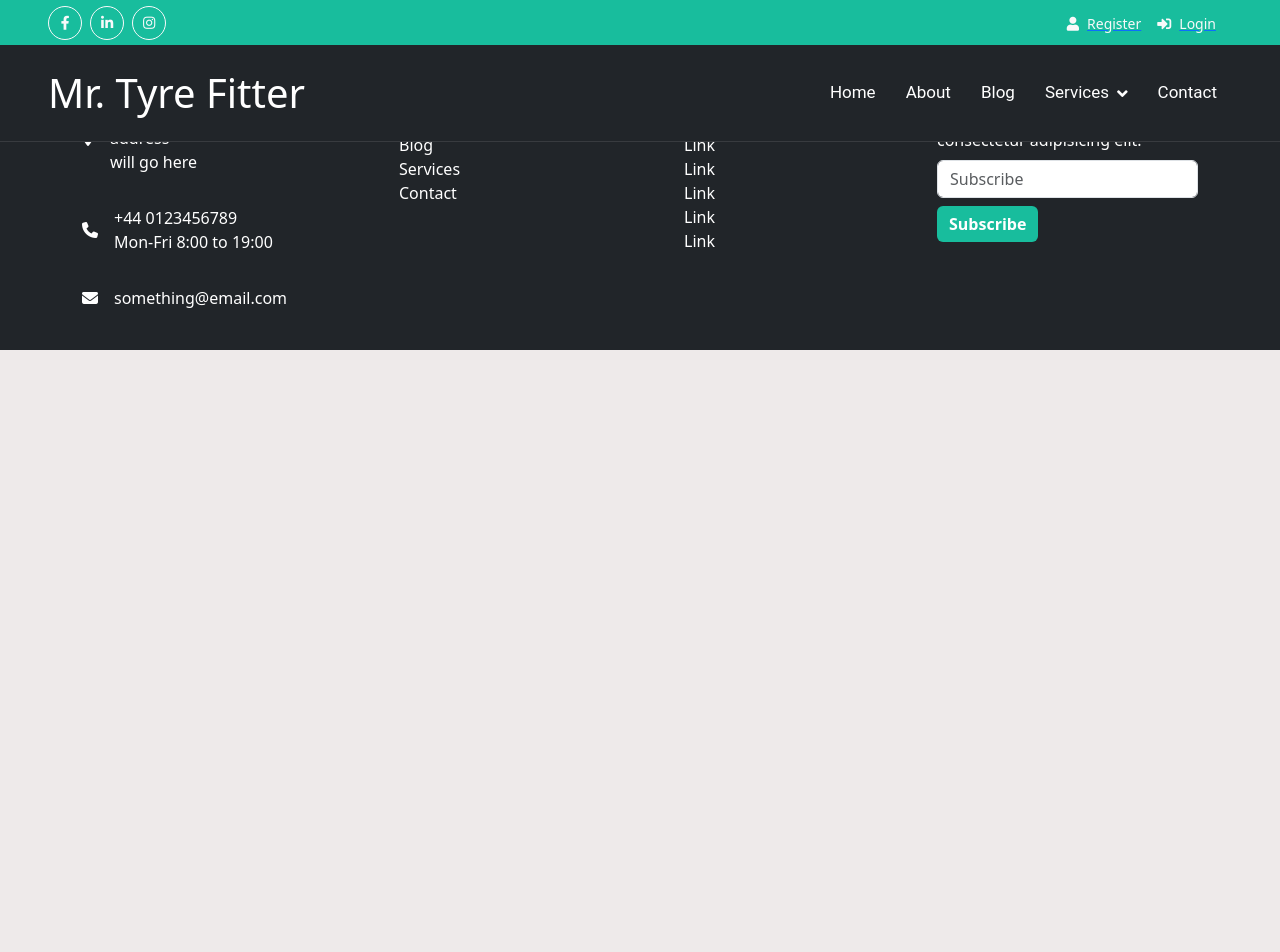
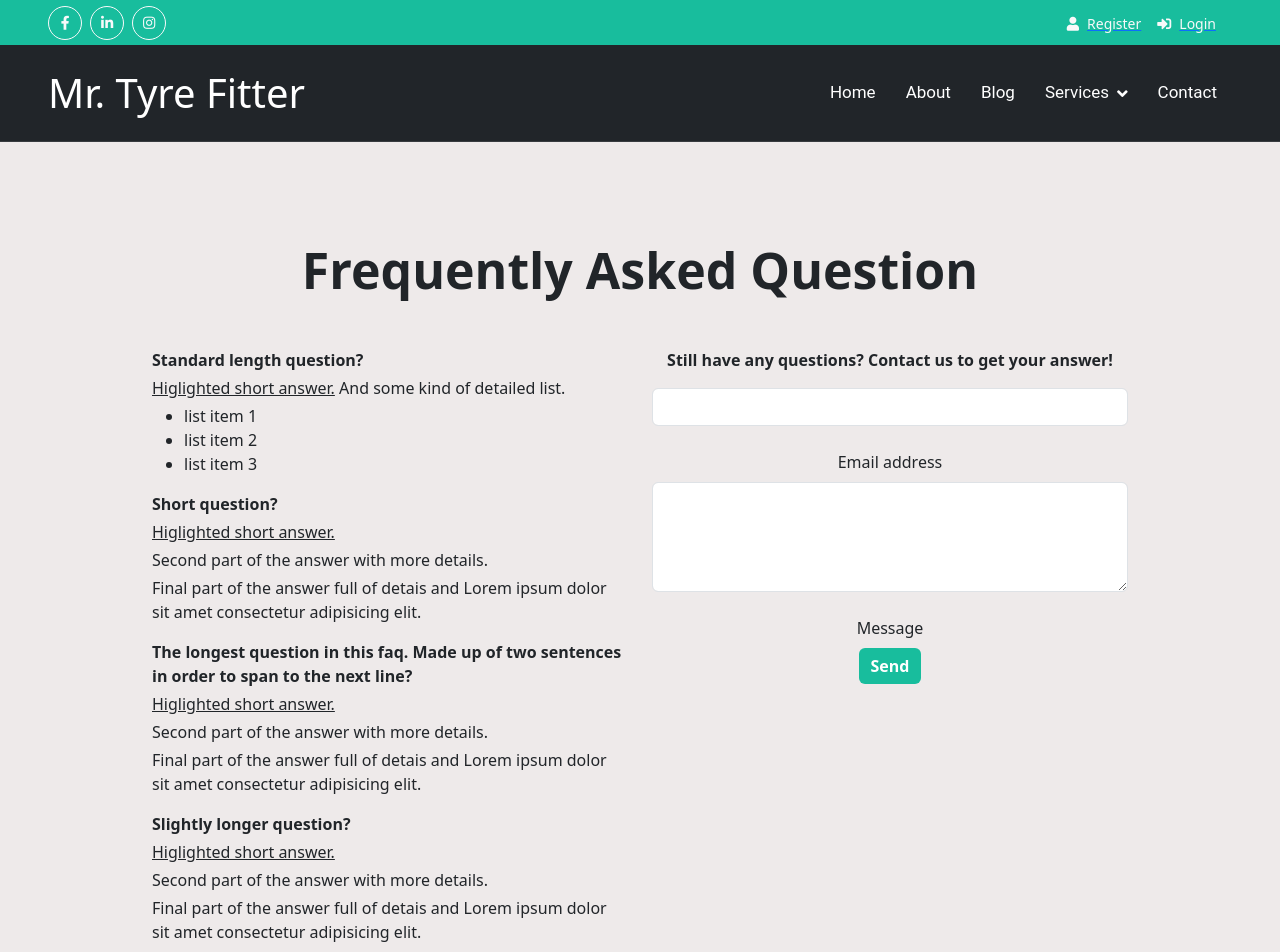
Before and after one commit to Mehwishmushtaq/MrTyreFitter, a React (Vite) app: page /faqs in a window 1280 px wide. Shown: the top 952 px of the page. Before the commit the page ends 800 px from the top, so only its background shows below. Built offline with nearby package versions, Linux system fonts and the light colour scheme.

Commit message:
dev-mehwish changes 2

```diff
--- a/src/App.jsx
+++ b/src/App.jsx
@@ -6,6 +6,7 @@ import Navbar from './components/Navbar';
 import Home from './Home';
 import About from './About';
 import GuaranteeSection from './components/Guarantee'
+import FAQS from './components/faqs'
 import BlogPage from './blogs';
 import ContactPage from './Contact';
 import Footer from './components/Footer';
@@ -39,6 +40,7 @@ const App = () => {
         <Route path="/" element={<Home/>} />
         <Route path="/about" element={<About/>} />
         <Route path="/guarantee" element={<GuaranteeSection/>} />
+        <Route path="/faqs" element={<FAQS/>} />
         <Route path="/blogs" element={<BlogPage/>} />
         <Route path="/contact" element={<ContactPage/>} />
         <Route path="/services/mobile-tyre-fitting" element={<MobileTyreFitting/>} />
--- a/src/components/Footer.jsx
+++ b/src/components/Footer.jsx
@@ -45,7 +45,7 @@ const Footer = () => {
                <div className="col-md-3 my-2">
                 <h4>Useful links</h4>
                 <ul className='d-flex flex-column'>
-                    <Link to="/" className='footer-link'>Link</Link>
+                    <Link to="/faqs" className='footer-link'>FAQs</Link>
                     <Link to="/" className='footer-link'>Link</Link>
                     <Link to="/" className='footer-link'>Link</Link>
                     <Link to="/" className='footer-link'>Link</Link>
--- /dev/null
+++ b/src/components/faqs.jsx
@@ -0,0 +1,100 @@
+import React from "react";
+import {
+  MDBBtn,
+  MDBCol,
+  MDBContainer,
+  MDBInput,
+  MDBRow,
+  MDBTextArea,
+} from "mdb-react-ui-kit";
+
+export default function WithContactForm() {
+  return (
+    <MDBContainer style={{maxWidth: '1000px', marginTop:'30vh'}}>
+      <h2 className='text-center' style={{fontSize:'50px'}}><strong>Frequently Asked Question</strong></h2>
+      <section className="mt-5">
+        <MDBRow>
+          <MDBCol lg="6" md="12" className="mb-4">
+            <div>
+              <p className="mb-1">
+                <strong>Standard length question?</strong>
+              </p>
+              <p className="mb-1">
+                <u>Higlighted short answer.</u> And some kind of detailed list.
+              </p>
+              <ul>
+                <li>list item 1</li>
+                <li>list item 2</li>
+                <li>list item 3</li>
+              </ul>
+            </div>
+
+            <div>
+              <p className="mb-1">
+                <strong>Short question?</strong>
+              </p>
+              <p className="mb-1">
+                <u>Higlighted short answer.</u>
+              </p>
+              <p className="mb-1">
+                Second part of the answer with more details.
+              </p>
+              <p>
+                Final part of the answer full of detais and Lorem ipsum dolor
+                sit amet consectetur adipisicing elit.
+              </p>
+            </div>
+
+            <div>
+              <p className="mb-1">
+                <strong>
+                  The longest question in this faq. Made up of two sentences in
+                  order to span to the next line?
+                </strong>
+              </p>
+              <p className="mb-1">
+                <u>Higlighted short answer.</u>
+              </p>
+              <p className="mb-1">
+                Second part of the answer with more details.
+              </p>
+              <p>
+                Final part of the answer full of detais and Lorem ipsum dolor
+                sit amet consectetur adipisicing elit.
+              </p>
+            </div>
+
+            <div>
+              <p className="mb-1">
+                <strong>Slightly longer question?</strong>
+              </p>
+              <p className="mb-1">
+                <u>Higlighted short answer.</u>
+              </p>
+              <p className="mb-1">
+                Second part of the answer with more details.
+              </p>
+              <p>
+                Final part of the answer full of detais and Lorem ipsum dolor
+                sit amet consectetur adipisicing elit.
+              </p>
+            </div>
+          </MDBCol>
+          <MDBCol lg="6" md="12" className="text-center">
+            <p>
+              <span class="fw-bold">
+                Still have any questions? Contact us to get your answer!
+              </span>
+            </p>
+
+            <form>
+              <MDBInput label="Email address" required className="mb-4" />
+              <MDBTextArea rows={4} label="Message" className="mb-4" />
+              <MDBBtn block className="bg-success">Send</MDBBtn>
+            </form>
+          </MDBCol>
+        </MDBRow>
+      </section>
+    </MDBContainer>
+  );
+}
```
